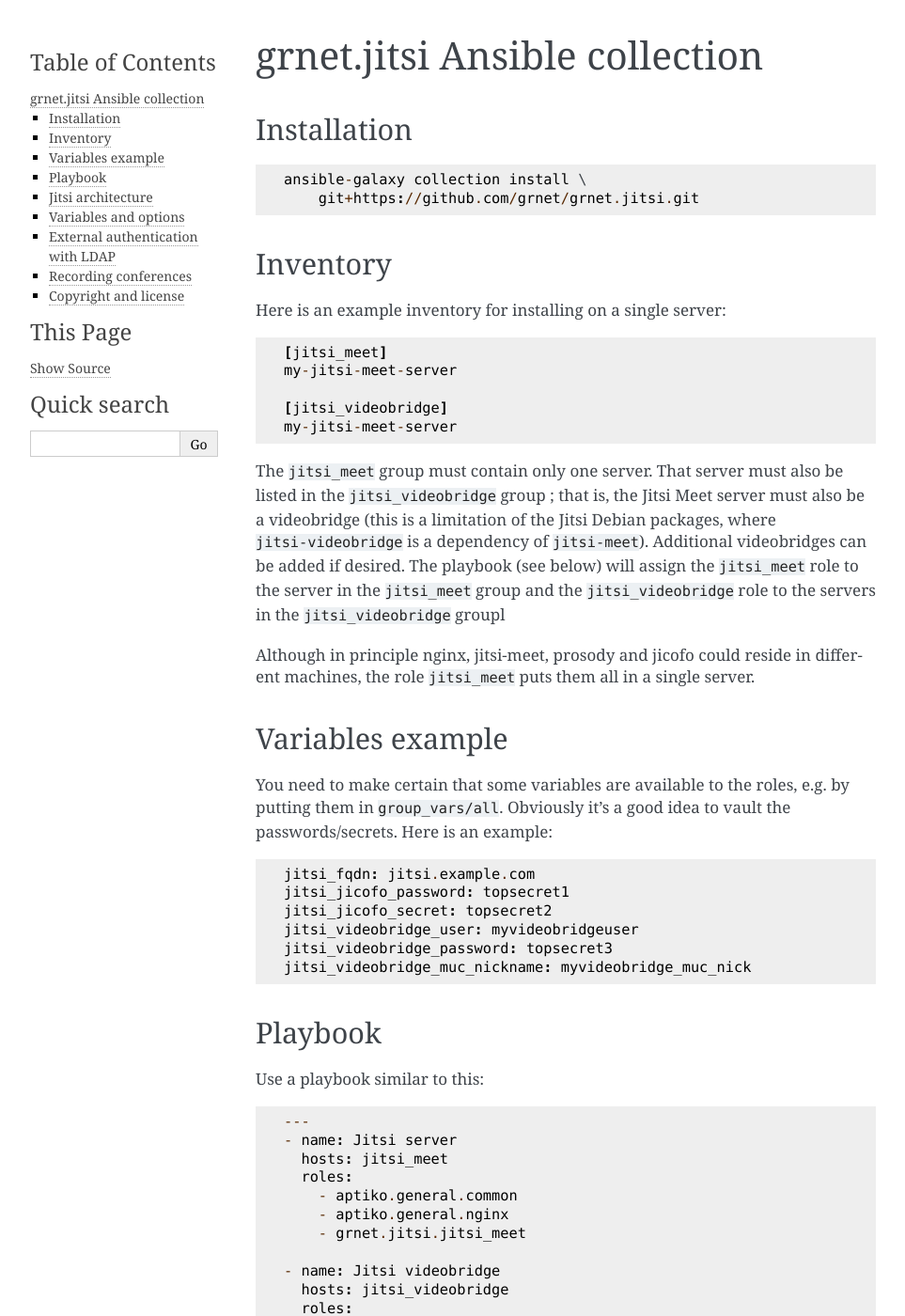
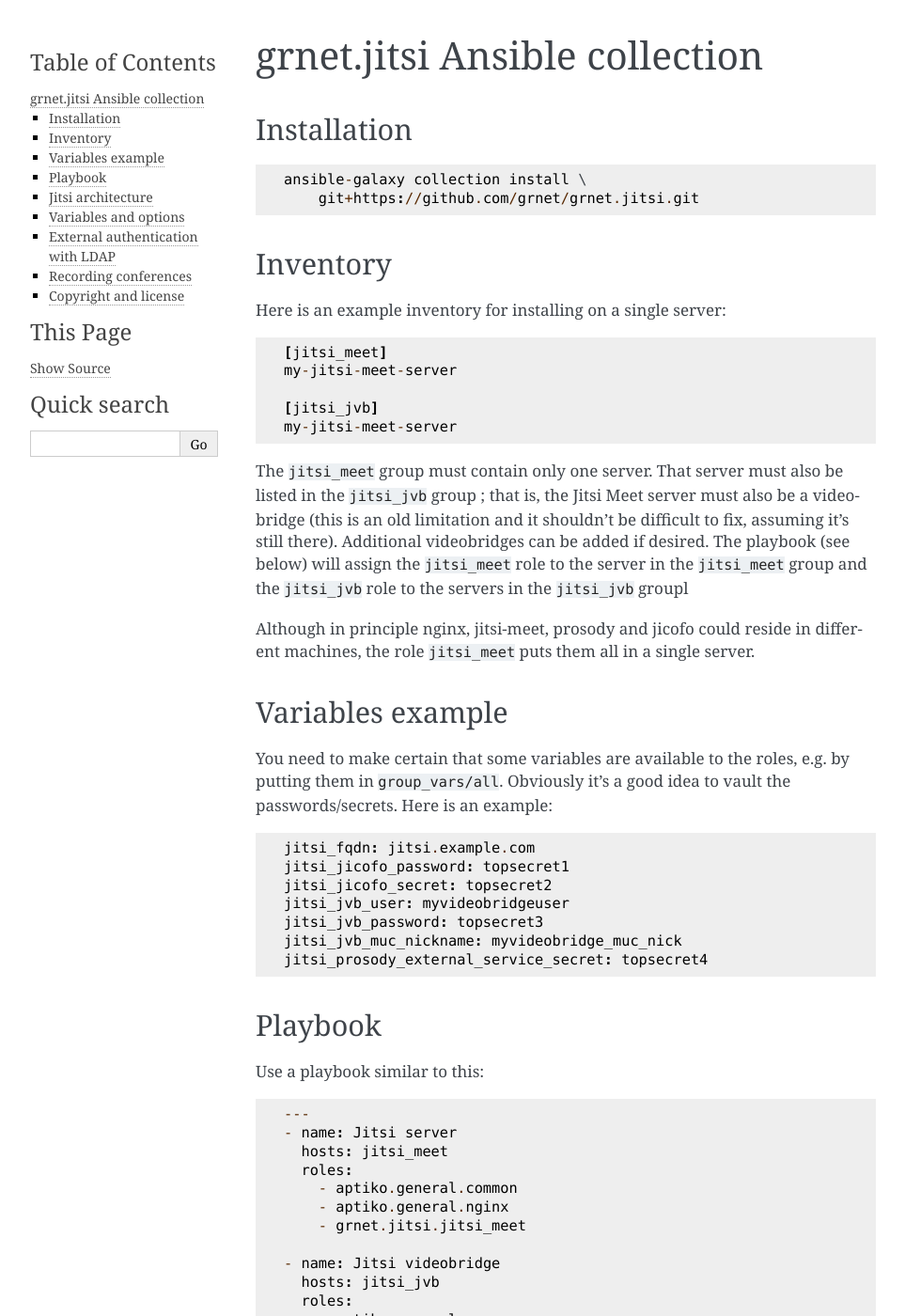
Before and after one commit to aptiko/grnet.jitsi, a Sphinx documentation site: the page built from docs/index.rst, in a window 1280 px wide and 1400 px high. Shown: the whole window at 94% size, without its empty margins (148-1111 px from the left). Built offline with Sphinx 7.4.7, drawn with Linux system fonts in a browser that asks for light colours; some of the changed text lies outside the part shown.

Commit message:
Rename *_videobridge_* to *_jvb_*

```diff
--- a/docs/index.rst
+++ b/docs/index.rst
@@ -18,17 +18,16 @@
     [jitsi_meet]
     my-jitsi-meet-server
 
-    [jitsi_videobridge]
+    [jitsi_jvb]
     my-jitsi-meet-server
 
 The ``jitsi_meet`` group must contain only one server. That server must
-also be listed in the ``jitsi_videobridge`` group ; that is, the Jitsi
-Meet server must also be a videobridge (this is a limitation of the
-Jitsi Debian packages, where ``jitsi-videobridge`` is a dependency of
-``jitsi-meet``). Additional videobridges can be added if desired.  The
-playbook (see below) will assign the ``jitsi_meet`` role to the server
-in the ``jitsi_meet`` group and the ``jitsi_videobridge`` role to the
-servers in the ``jitsi_videobridge`` groupl
+also be listed in the ``jitsi_jvb`` group ; that is, the Jitsi Meet
+server must also be a videobridge (this is an old limitation and it
+shouldn't be difficult to fix, assuming it's still there).  Additional
+videobridges can be added if desired.  The playbook (see below) will
+assign the ``jitsi_meet`` role to the server in the ``jitsi_meet`` group
+and the ``jitsi_jvb`` role to the servers in the ``jitsi_jvb`` groupl
 
 Although in principle nginx, jitsi-meet, prosody and jicofo could reside
 in different machines, the role ``jitsi_meet`` puts them all in a single
@@ -44,9 +43,10 @@
     jitsi_fqdn: jitsi.example.com
     jitsi_jicofo_password: topsecret1
     jitsi_jicofo_secret: topsecret2
-    jitsi_videobridge_user: myvideobridgeuser
-    jitsi_videobridge_password: topsecret3
-    jitsi_videobridge_muc_nickname: myvideobridge_muc_nick
+    jitsi_jvb_user: myvideobridgeuser
+    jitsi_jvb_password: topsecret3
+    jitsi_jvb_muc_nickname: myvideobridge_muc_nick
+    jitsi_prosody_external_service_secret: topsecret4
 
 Playbook
 ========
@@ -62,11 +62,11 @@
         - grnet.jitsi.jitsi_meet
 
     - name: Jitsi videobridge
-      hosts: jitsi_videobridge
+      hosts: jitsi_jvb
       roles:
         - aptiko.general.common
         - aptiko.general.nginx
-        - grnet.jitsi.jitsi_videobridge
+        - grnet.jitsi.jitsi_jvb
 
 Jitsi architecture
 ==================
@@ -141,13 +141,13 @@
   username is set as "focus", and the password is set to the value of
   ``jitsi_jicofo_password``.  It's not actually used anywhere (but has
   to be set). Likewise with the ``jitsi_jicofo_secret``.
-- ``jitsi_videobridge_user``, ``jitsi_videobridge_password``: Username
+- ``jitsi_jvb_user``, ``jitsi_jvb_password``: Username
   and password for the videobridge. The user is registered in prosody,
   and subsequently the videobridges connect to prosody as this user. The
   user is also apparently used for SIP, but this is currently not
   supported by this role.
-- ``jitsi_videobridge_muc_nickname``: (Used only by the
-  ``jitsi_videobridge`` role.) Any unique string that is the same for
+- ``jitsi_jvb_muc_nickname``: (Used only by the
+  ``jitsi_jvb`` role.) Any unique string that is the same for
   all videobridges will work here. Other than that, we don't know
   exactly what it is for. See the `Jitsi multi-user chat documentation`_
   for more information.
@@ -155,6 +155,8 @@
   of the prosody ``jibri`` and ``recorder`` users, which are used by
   Jibri (see below).
 - ``jitsi_ldap_*``: See :ref:`ldap`.
+- ``jitsi_prosody_external_service_secret``: The secret for external
+  services (e.g. for TURN).
 
 .. _jitsi multi-user chat documentation: https://github.com/jitsi/jitsi-videobridge/blob/master/doc/muc.md
 
@@ -226,7 +228,7 @@
 =====================
 
 Written by Antonis Christofides. The ``jitsi_meet`` and
-``jitsi_videobridge`` roles were originally based on the
+``jitsi_jvb`` roles were originally based on the
 ``ansible-jitsi-meet`` role from
 https://github.com/udima-university/ansible-jitsi-meet (though they now
 contain very little from there).
```
Also changed, not shown: roles/jitsi_videobridge/README.md (deleted), 20 other files.
